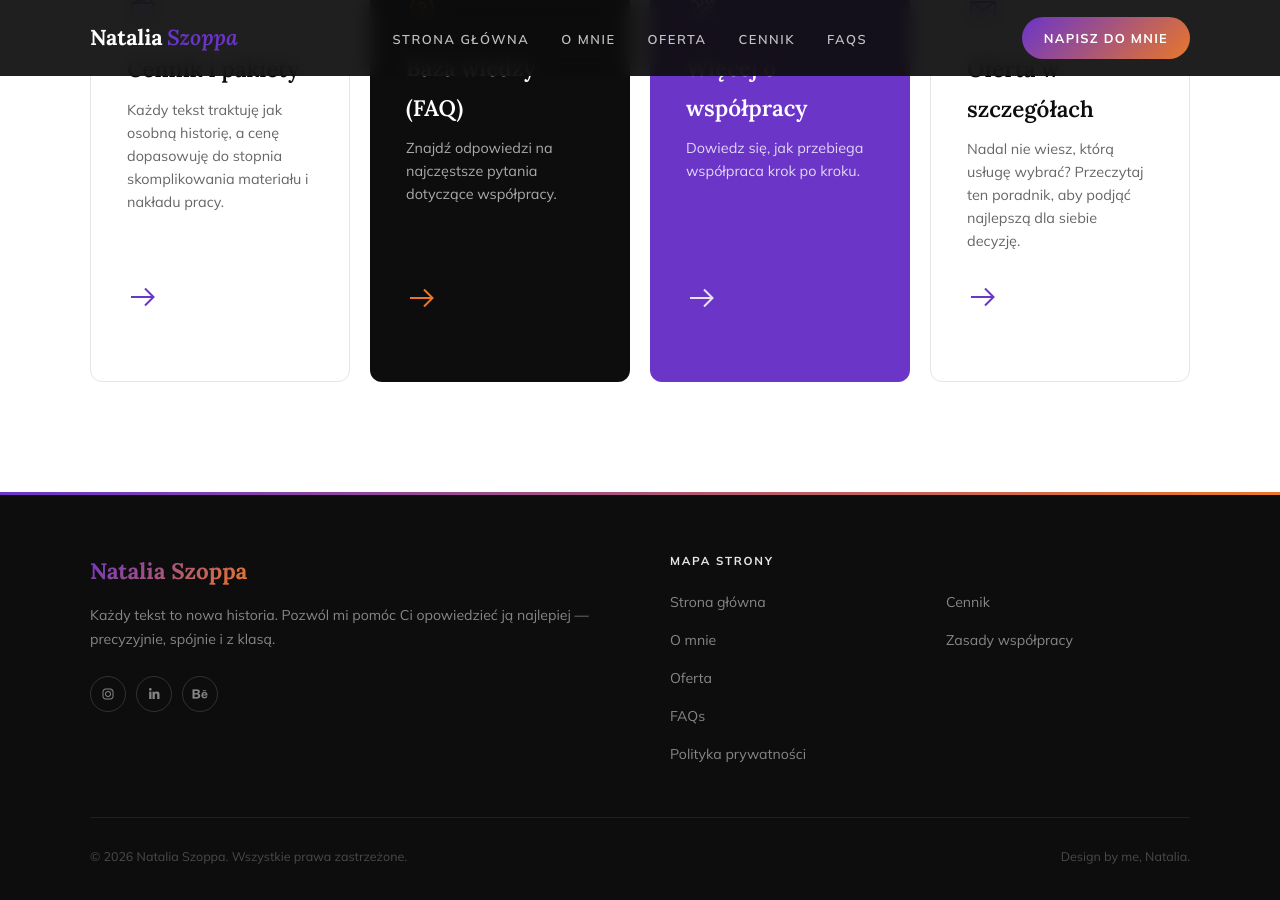
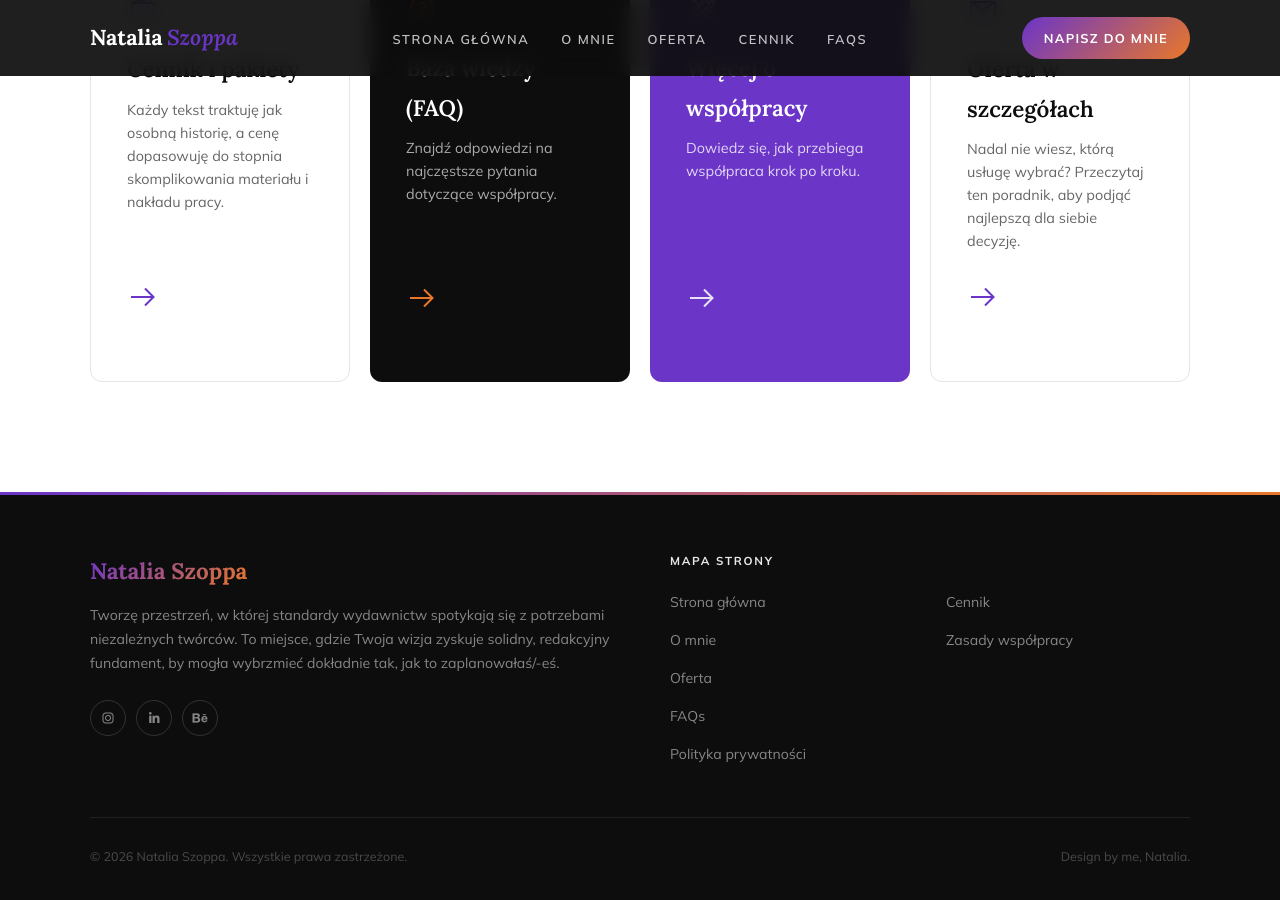
Before and after one commit to Bonnie00726/nataliaszoppa, a Jekyll site: the page built from index.html, in a window 1280 px wide and 900 px high, scrolled down 6803 px. Built offline with Jekyll 4.4.1, drawn with Linux system fonts in a browser that asks for light colours.

Commit message:
Update footer.html

```diff
--- a/_includes/footer.html
+++ b/_includes/footer.html
@@ -5,7 +5,7 @@
                 <span class="footer-logo">
                     <span class="footer-grad">Natalia Szoppa</span>
                 </span>
-                <p class="footer-desc">Każdy tekst to nowa historia. Pozwól mi pomóc Ci opowiedzieć ją najlepiej — precyzyjnie, spójnie i z klasą.</p>
+                <p class="footer-desc">Tworzę przestrzeń, w której standardy wydawnictw spotykają się z potrzebami niezależnych twórców. To miejsce, gdzie Twoja wizja zyskuje solidny, redakcyjny fundament, by mogła wybrzmieć dokładnie tak, jak to zaplanowałaś/-eś. </p>
                 <div class="footer-socials">
                     <a href="#" aria-label="Instagram"><i class="lab la-instagram"></i></a>
                     <a href="#" aria-label="LinkedIn"><i class="lab la-linkedin-in"></i></a>
```
